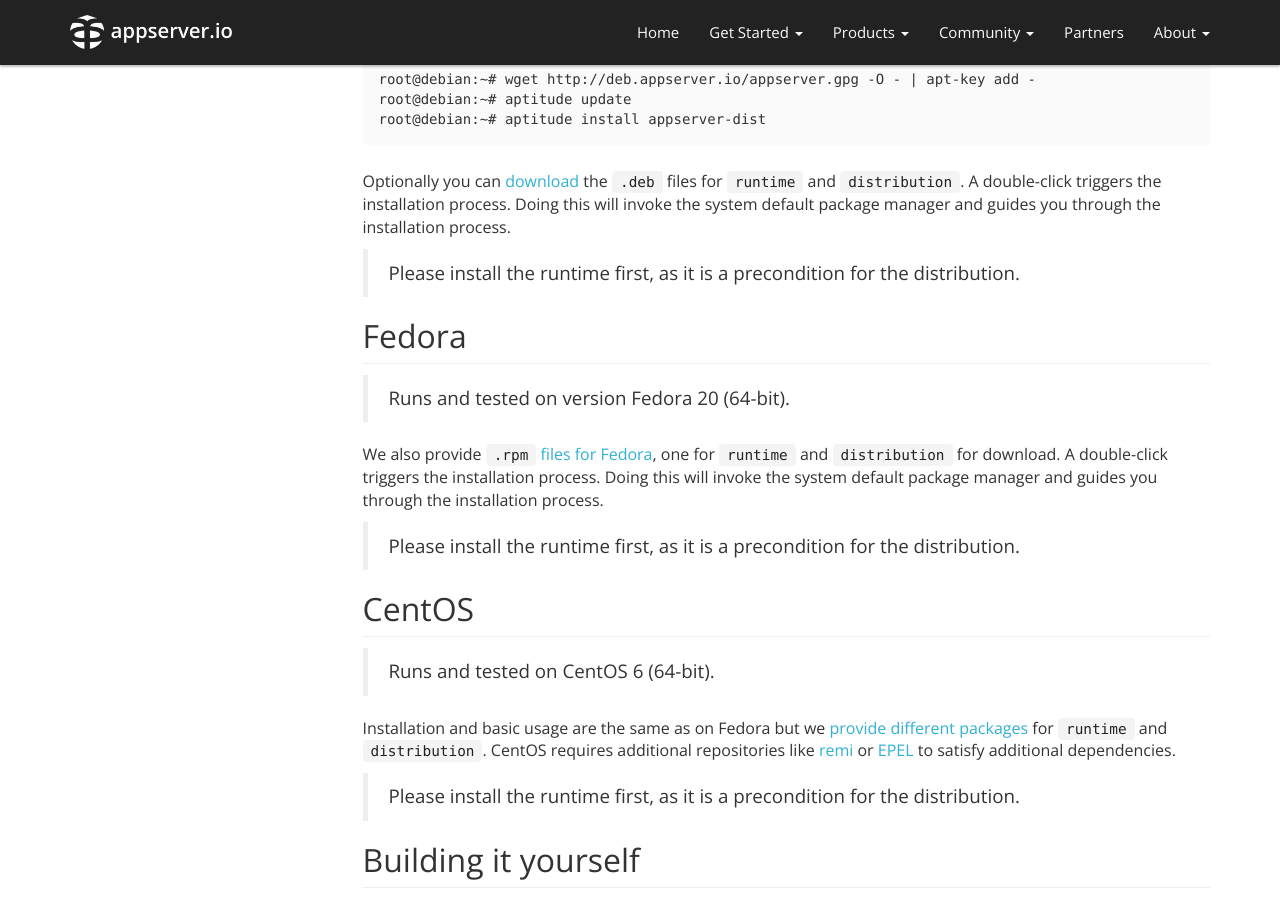
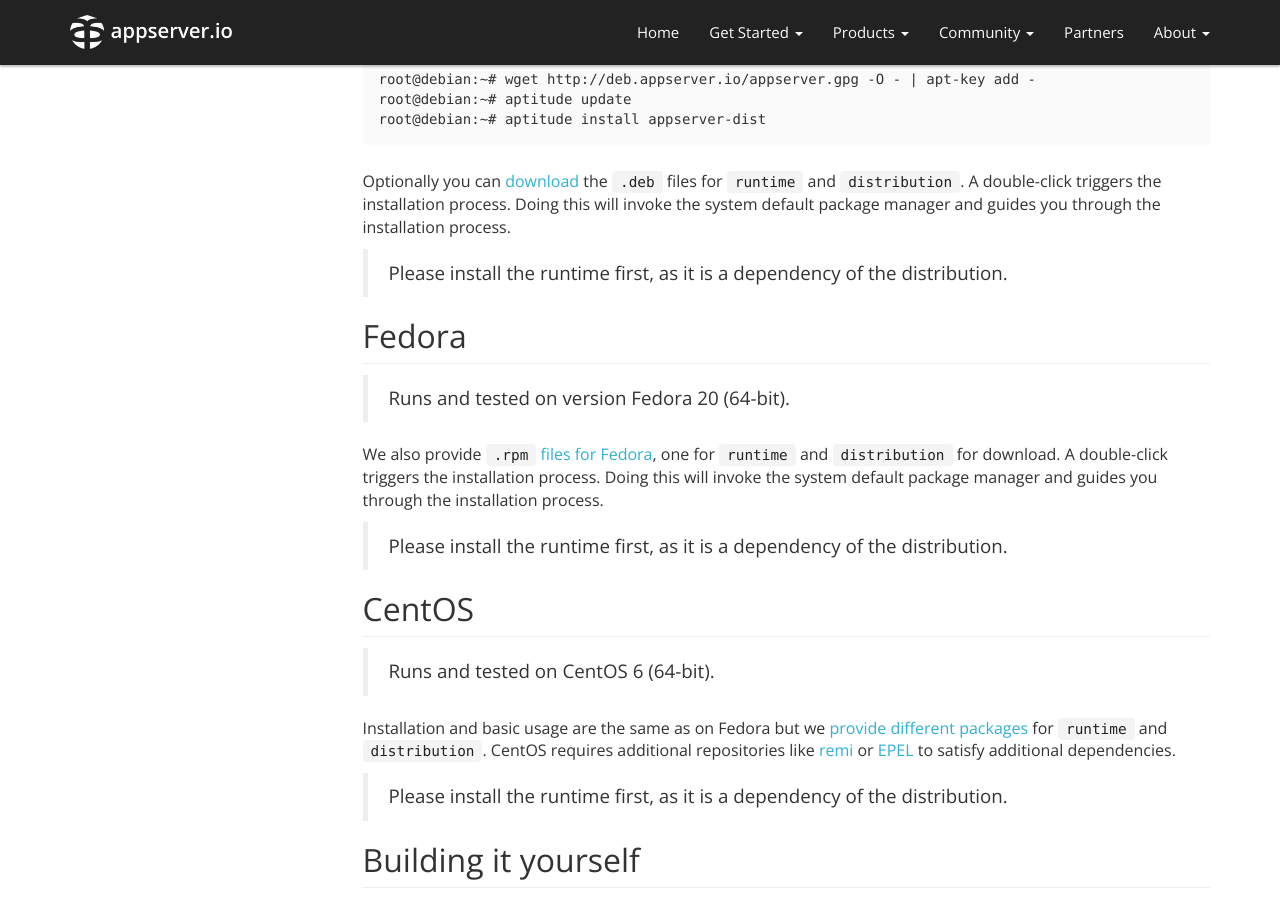
Before and after one commit to appserver-io/appserver, a Jekyll site: the page built from _docs/installation.md, in a window 1280 px wide and 900 px high, scrolled down 1317 px. Built offline with Jekyll 4.4.1, drawn with Linux system fonts in a browser that asks for light colours; nearby versions of some CDN libraries; library files that are not in the unit come from our copies; Markdown is read by kramdown in place of the engine named in the settings.

Commit message:
Update installation.md
 Changes to: Dependency of.

```diff
--- a/_docs/installation.md
+++ b/_docs/installation.md
@@ -69,7 +69,7 @@
 
 Optionally you can [download]({{"/get-started/downloads.html#debian" | prepend: site.baseurl }}) the `.deb` files for `runtime` and `distribution`. A double-click triggers the installation process. Doing this will invoke the system default package manager and guides you through the installation process.
 
-> Please install the runtime first, as it is a precondition for the distribution.
+> Please install the runtime first, as it is a dependency of the distribution.
 
 ## Fedora
 
@@ -77,7 +77,7 @@
 
 We  also provide `.rpm` [files for Fedora]({{"/get-started/downloads.html#fedora" | prepend: site.baseurl }}), one for `runtime` and `distribution` for download. A double-click triggers the installation process. Doing this will invoke the system default package manager and guides you through the installation process.
 
-> Please install the runtime first, as it is a precondition for the distribution.
+> Please install the runtime first, as it is a dependency of the distribution.
 
 ## CentOS
 
@@ -85,7 +85,7 @@
 
 Installation and basic usage are the same as on Fedora but we [provide different packages]({{"/get-started/downloads.html#centos" | prepend: site.baseurl }}) for `runtime` and `distribution`. CentOS requires additional repositories like [remi](<http://rpms.famillecollet.com/>) or [EPEL](<http://fedoraproject.org/wiki/EPEL>) to satisfy additional dependencies.
 
-> Please install the runtime first, as it is a precondition for the distribution.
+> Please install the runtime first, as it is a dependency of the distribution.
 
 ## Building it yourself
 
```
